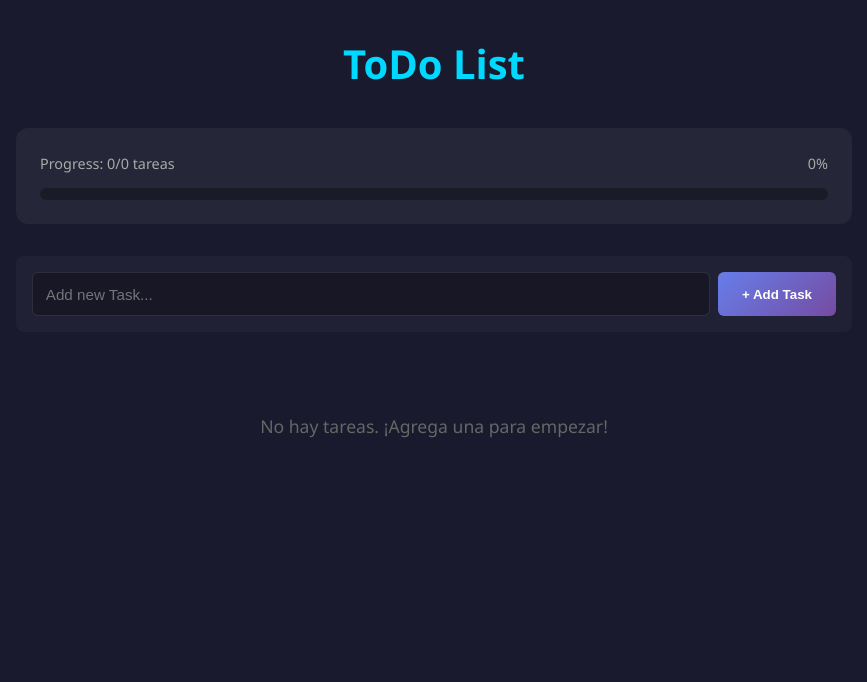
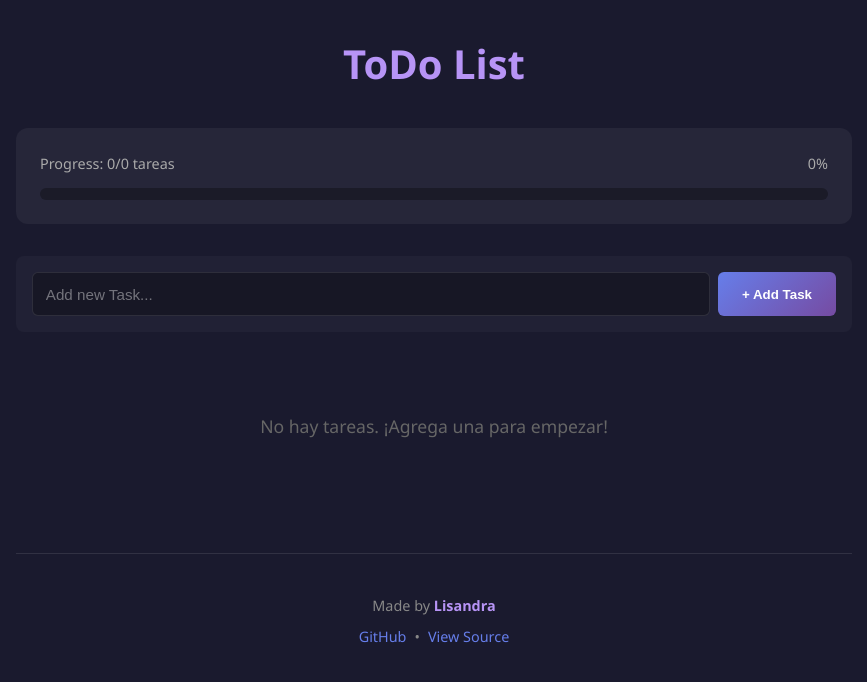
Before and after one commit to Lisandrad/dev-progress-tracker, a React (Vite) app: page / in a window 1280 px wide. Shown: the top 682 px of the page, without its empty margins (206-1073 px from the left). Built offline with nearby package versions, Linux system fonts and the light colour scheme.

Commit message:
Adding footer and update color scheme to cohesive purple palette

```diff
--- a/src/App.css
+++ b/src/App.css
@@ -22,10 +22,10 @@ h1 {
   font-size: 2.5rem;
   text-align: center;
   margin-bottom: 2rem;
-  color: #00d9ff;
+  color: #b794f6;
 }
 
-/* Progress Bar */
+
 .progress-container {
   background: rgba(255, 255, 255, 0.05);
   padding: 1.5rem;
@@ -56,7 +56,6 @@ h1 {
   border-radius: 10px;
 }
 
-/* Add Task Form */
 .add-task-form {
   display: flex;
   gap: 0.5rem;
@@ -105,7 +104,6 @@ h1 {
   transform: translateY(0);
 }
 
-/* Tasks Container */
 .tasks-container {
   display: flex;
   flex-direction: column;
@@ -188,7 +186,6 @@ h1 {
   border-radius: 12px;
 }
 
-/* Task Actions */
 .task-actions {
   display: flex;
   gap: 0.5rem;
@@ -231,7 +228,6 @@ h1 {
   transform: scale(1.1);
 }
 
-/* Add Subtask Form */
 .add-subtask-form {
   display: flex;
   gap: 0.5rem;
@@ -285,10 +281,46 @@ h1 {
   background: rgba(255, 255, 255, 0.2);
 }
 
-/* Subtasks Container */
 .subtasks-container {
   margin-top: 0.5rem;
   display: flex;
   flex-direction: column;
   gap: 0.5rem;
 }
+
+/* Footer */
+.footer {
+  margin-top: 4rem;
+  padding-top: 2rem;
+  border-top: 1px solid rgba(255, 255, 255, 0.1);
+  text-align: center;
+  color: #888;
+  font-size: 0.9rem;
+}
+
+.footer p {
+  margin: 0.5rem 0;
+}
+
+.footer strong {
+  color: #b794f6;  /* Morado suave que combina */
+  font-weight: 600;
+}
+
+.footer-links {
+  display: flex;
+  justify-content: center;
+  gap: 0.5rem;
+  flex-wrap: wrap;
+}
+
+.footer a {
+  color: #667eea;
+  text-decoration: none;
+  transition: color 0.2s;
+}
+
+.footer a:hover {
+  color: #b794f6;
+  text-decoration: underline;
+}
--- a/src/App.jsx
+++ b/src/App.jsx
@@ -203,6 +203,21 @@ return (
         ))
       )}
     </div>
+
+      <footer className="footer">
+  <p>Made by <strong>Lisandra</strong></p>
+  <p className="footer-links">
+    <a href="https://github.com/Lisandrad" target="_blank" rel="noopener noreferrer">
+      GitHub
+    </a>
+    {' • '}
+    <a href="https://github.com/Lisandrad/dev-progress-tracker" target="_blank" rel="noopener noreferrer">
+      View Source
+    </a>
+  </p>
+</footer>
+
+
   </div>
 )
 }
```
